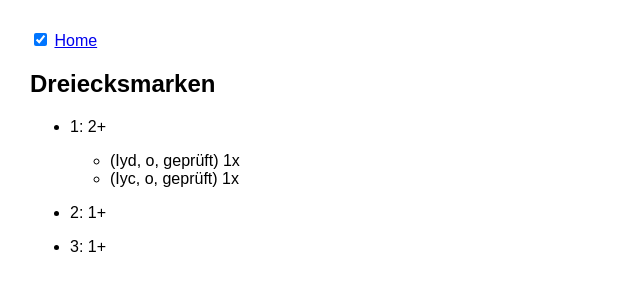
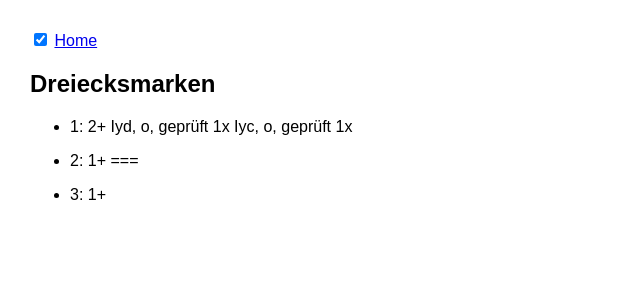
Before and after one commit to WeichselRiver/weichselmarke, an Astro site: page /COH in a window 1280 px wide. Shown: the whole page, without its empty margins (0-640 px from the left). Built offline with nearby package versions, Linux system fonts and the light colour scheme; Astro itself is replaced by a stand-in of ours.

Commit message:
Aktualisieren von COH.md

```diff
--- a/src/pages/COH.md
+++ b/src/pages/COH.md
@@ -9,10 +9,11 @@ layout : ../layouts/Layout.astro
 
 
 * 1: 2+
-  - (Iyd, o, geprüft)     1x
-  - (Iyc, o, geprüft)     1x
+  Iyd, o, geprüft    1x
+  Iyc, o, geprüft     1x
 
 
 * 2: 1+
+===
 
 * 3: 1+
```
